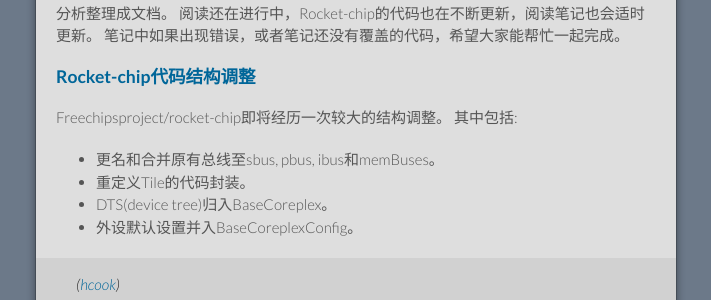
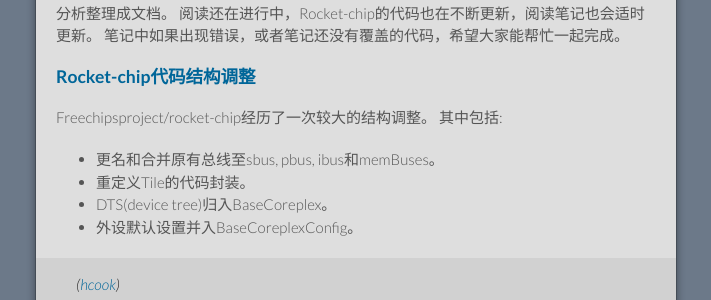
Before and after one commit to cnrv/home, a Jekyll site: the page built from bi-week-rpts/2017-08-03.md, in a window 1280 px wide. Shown: the part 413-713 px from the top of the page, without its empty margins (284-995 px from the left). Built offline with Jekyll 4.4.1, drawn with Linux system fonts in a browser that asks for light colours; Markdown is read by kramdown in place of the engine named in the settings; our own code applies the rules of GitHub Pages for plain Markdown files.

Commit message:
rocket-chip PR 875 merged

```diff
--- a/bi-week-rpts/2017-08-03.md
+++ b/bi-week-rpts/2017-08-03.md
@@ -22,7 +22,7 @@
 
 ### [Rocket-chip代码结构调整](https://github.com/freechipsproject/rocket-chip/pull/875)
 
-Freechipsproject/rocket-chip即将经历一次较大的结构调整。
+Freechipsproject/rocket-chip经历了一次较大的结构调整。
 其中包括:
 - 更名和合并原有总线至sbus, pbus, ibus和memBuses。
 - 重定义Tile的代码封装。
```
